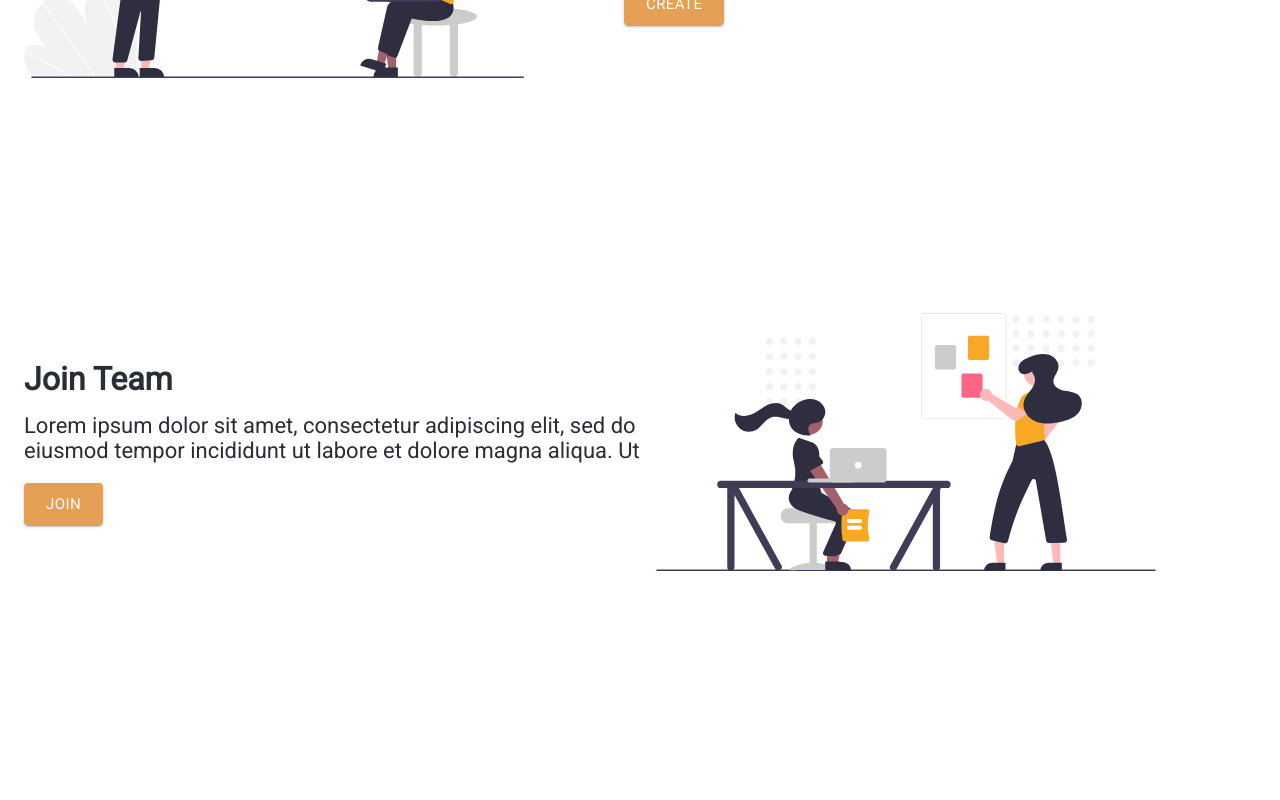
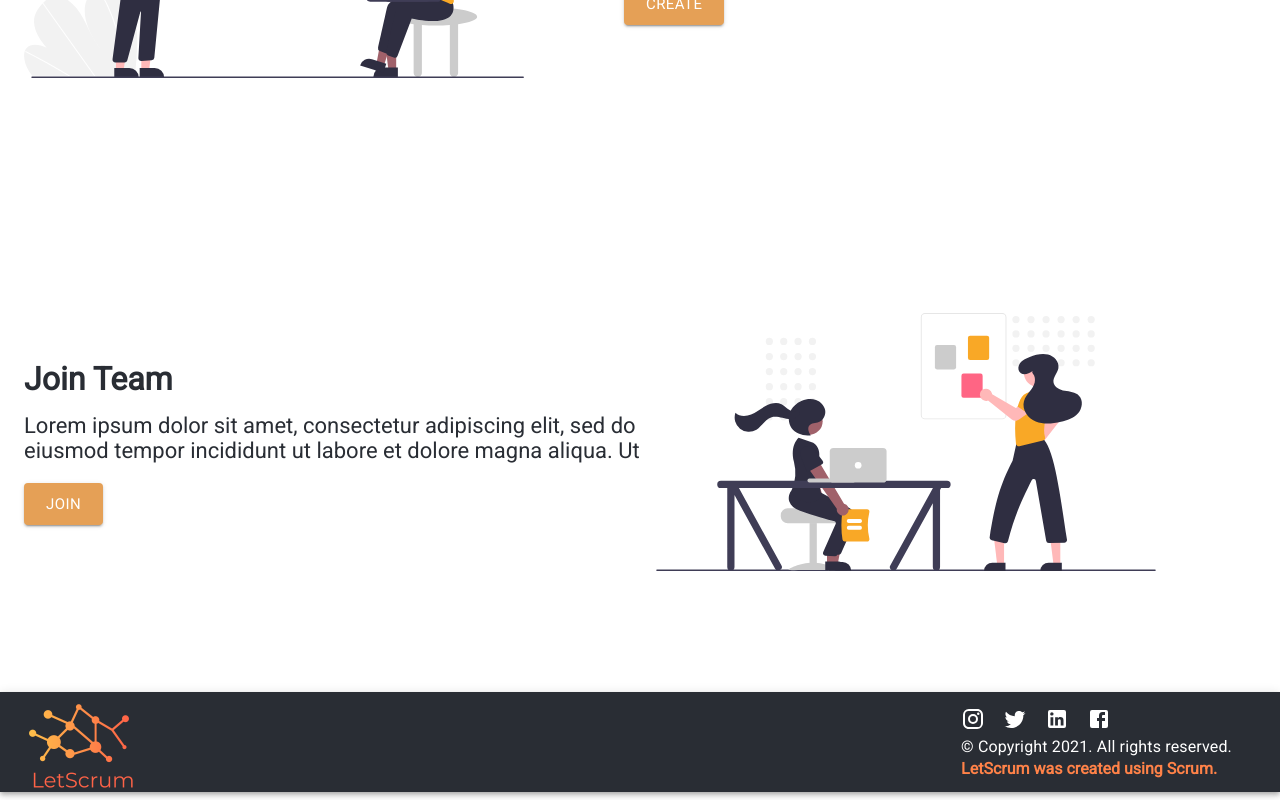
Before and after one commit to aliberro16/LetScrum, a React (Create React App) app: page / in a window 1280 px wide. Shown: the part 1940-2740 px from the top of the page. Before the commit the page ends 2632 px from the top, so only its background shows below. Built offline with nearby package versions, Linux system fonts and the light colour scheme.

Commit message:
adding Footer Component

```diff
--- a/src/App.js
+++ b/src/App.js
@@ -3,6 +3,7 @@ import { Switch, Route, Redirect } from 'react-router-dom';
 import Header from './components/header/header.component';
 import HomePage from './pages/homepage/homepage.component';
 import './App.css';
+import Footer from './components/footer/Footer.js'
 
 class App extends React.Component {
     render() {
@@ -11,6 +12,7 @@ class App extends React.Component {
                 <div className='cover'>
                     <Header/>
                     <HomePage />
+                    <Footer/>
                 </div>
             </div>
         );
--- /dev/null
+++ b/src/components/footer/Footer.css
@@ -0,0 +1,55 @@
+.footer{
+
+    width:100%;
+}
+.Footer_socialmedia{
+    display: flex;
+    justify-content: flex-start;
+
+}
+.footer_p{
+    color:#ff8248;
+    font-weight: bold;
+}
+.footer_bg{
+    background-color: #292d34 !important;
+}
+.logo-container {
+    max-width: 100px;
+    height: 100px;
+}
+.logo {
+    rotate: 90;
+}
+
+.container{
+    display: flex !important;
+    flex-direction: column;
+
+}
+.logo_pos{
+    display: flex;
+    align-items: flex-start;
+}
+
+.toolbar_pos{
+    display: flex;
+    justify-content: flex-end;
+}
+.content{
+    display: flex !important;
+}
+
+.right-content{
+    width: inherit;
+    display: flex;
+    flex-direction: column;
+    justify-content: center;
+    align-items: flex-end;
+}
+
+.social-media{
+   width: 150px;
+    display: flex;
+    justify-content: space-between;
+}
--- /dev/null
+++ b/src/components/footer/Footer.js
@@ -0,0 +1,52 @@
+import React from "react";
+import AppBar from "@material-ui/core/AppBar";
+import Toolbar from "@material-ui/core/Toolbar";
+import Typography from "@material-ui/core/Typography";
+import { Container } from "@material-ui/core";
+import InstagramIcon from "@material-ui/icons/Instagram";
+import TwitterIcon from "@material-ui/icons/Twitter";
+import FacebookIcon from "@material-ui/icons/Facebook";
+import LinkedInIcon from "@material-ui/icons/LinkedIn";
+import "./Footer.css";
+import Logo from "../../assets/logo.png";
+import { Link } from "react-router-dom";
+
+export default function Footer() {
+  return (
+    <AppBar className="footer_bg" position="static">
+      <div className="footer">
+        <Container className="content" maxWidth="lg">
+          <Link to="/" className="logo-container">
+            <img src={Logo} alt="LetScrum" className="logo" />
+          </Link>
+          <div className="right-content">
+            <Toolbar>
+            <div className = 'icons-container'>
+              <div className = 'social-media'>
+              <Link>
+              <InstagramIcon></InstagramIcon>
+              </Link>
+              <Link>
+              <TwitterIcon></TwitterIcon>
+              </Link>
+              <Link>
+              <LinkedInIcon></LinkedInIcon>
+              </Link>
+              <Link>
+              <FacebookIcon></FacebookIcon>
+              </Link>
+              </div>
+              <div>
+                <Typography variant="body1" color="inherit">
+                  © Copyright 2021. All rights reserved.
+                </Typography>
+                <p className="footer_p">LetScrum was created using Scrum.</p>
+              </div>
+            </div>
+            </Toolbar>
+          </div>
+        </Container>
+      </div>
+    </AppBar>
+  );
+}
--- a/src/components/header/header.styles.scss
+++ b/src/components/header/header.styles.scss
@@ -31,9 +31,6 @@
         .logo-container {
             max-width: 100px;
             height: 100px;
-            .logo {
-                rotate: 90;
-            }
         }
 
         .options {
```
Also changed, not shown: 1 other file (tests, documents, lock files or other folders).
